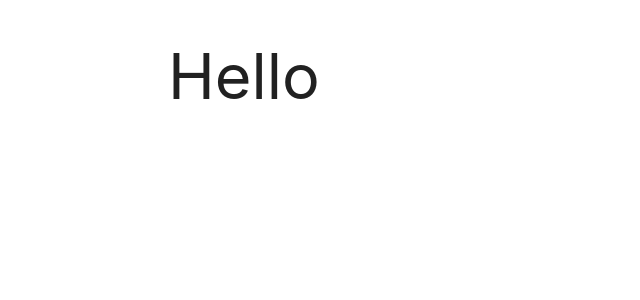
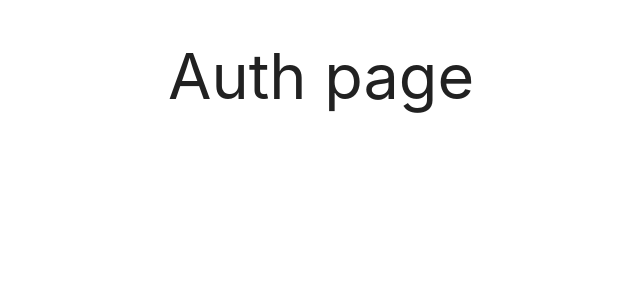
Before and after one commit to AlexKobiliansky/links-shortener-app, a React (Create React App) app in the folder client/: page / in a window 1280 px wide. Shown: the top 300 px of the page, without its empty margins (24-664 px from the left). Built offline with nearby package versions, Linux system fonts and the light colour scheme.

Commit message:
add routing

```diff
--- a/client/package.json
+++ b/client/package.json
@@ -9,6 +9,7 @@
     "materialize-css": "^1.0.0-rc.2",
     "react": "^17.0.1",
     "react-dom": "^17.0.1",
+    "react-router-dom": "^5.2.0",
     "react-scripts": "4.0.1",
     "web-vitals": "^0.2.4"
   },
--- a/client/src/App.js
+++ b/client/src/App.js
@@ -1,11 +1,16 @@
 import 'materialize-css';
+import {useRoutes} from "./routes";
+import {BrowserRouter as Router} from "react-router-dom";
 
 function App() {
-  return (
-    <div className="container">
-      <h1>Hello</h1>
-    </div>
-  );
+    const routes = useRoutes(false)
+    return (
+        <Router>
+            <div className="container">
+                {routes}
+            </div>
+        </Router>
+    );
 }
 
 export default App;
--- /dev/null
+++ b/client/src/pages/AuthPage.js
@@ -0,0 +1,11 @@
+import React from 'react';
+
+export const AuthPage = () => {
+    return (
+        <div>
+            <h1>Auth page</h1>
+        </div>
+    )
+}
+
+export default AuthPage;
--- /dev/null
+++ b/client/src/pages/CreatePage.js
@@ -0,0 +1,11 @@
+import React from 'react';
+
+export const CreatePage = () => {
+    return (
+        <div>
+            <h1>Create page</h1>
+        </div>
+    )
+}
+
+export default CreatePage;
--- /dev/null
+++ b/client/src/pages/DetailPage.js
@@ -0,0 +1,11 @@
+import React from 'react';
+
+export const DetailPage = () => {
+    return (
+        <div>
+            <h1>Detail page</h1>
+        </div>
+    )
+}
+
+export default DetailPage;
--- /dev/null
+++ b/client/src/pages/LinksPage.js
@@ -0,0 +1,11 @@
+import React from 'react';
+
+export const LinksPage = () => {
+    return (
+        <div>
+            <h1>Links page</h1>
+        </div>
+    )
+}
+
+export default LinksPage;
--- /dev/null
+++ b/client/src/routes.js
@@ -0,0 +1,34 @@
+import React from 'react';
+import {Switch, Route, Redirect} from 'react-router-dom';
+import LinksPage from "./pages/LinksPage";
+import CreatePage from "./pages/CreatePage";
+import DetailPage from "./pages/DetailPage";
+import AuthPage from "./pages/AuthPage";
+
+export const useRoutes = isAuthenticated => {
+    if (isAuthenticated) {
+        return (
+            <Switch>
+                <Route path="/links" exact>
+                    <LinksPage />
+                </Route>
+                <Route path="/create" exact>
+                    <CreatePage />
+                </Route>
+                <Route path="/detail/:id">
+                    <DetailPage />
+                </Route>
+                <Redirect to="/create"/>
+            </Switch>
+        )
+    }
+
+    return (
+        <Switch>
+            <Route path="/" exact>
+                <AuthPage />
+            </Route>
+            <Redirect to="/"/>
+        </Switch>
+    )
+}
```
Also changed, not shown: 1 other file (tests, documents, lock files or other folders).
